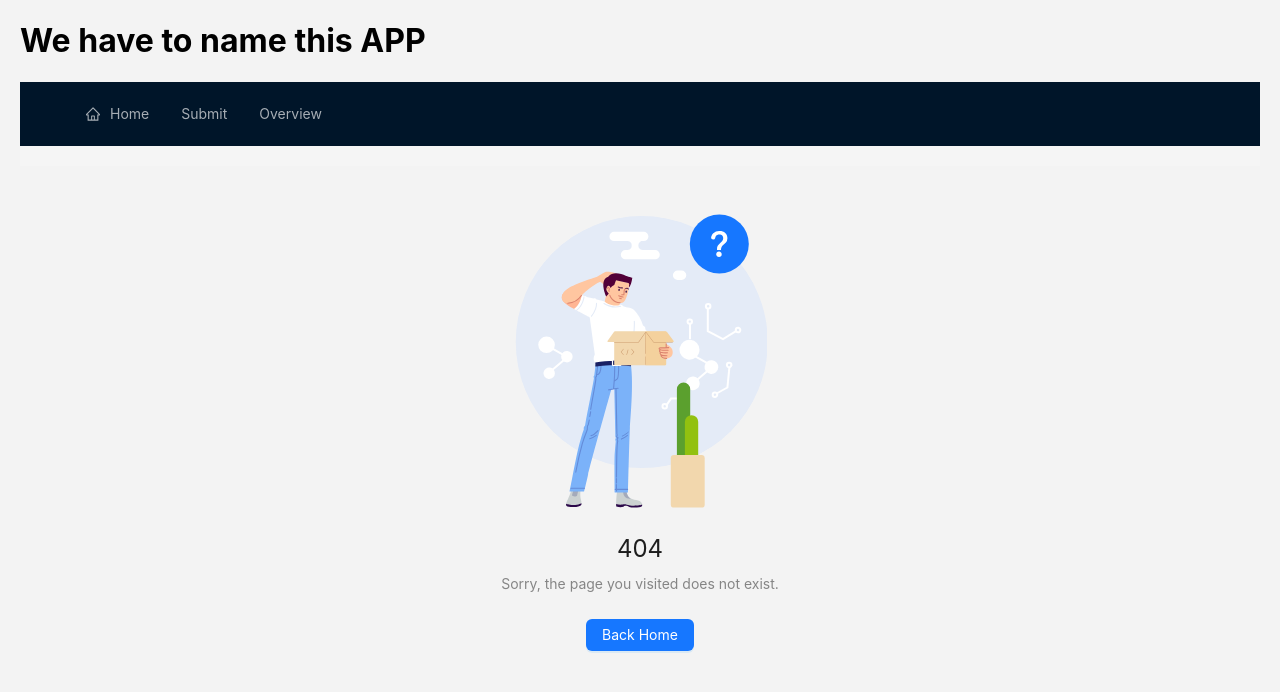
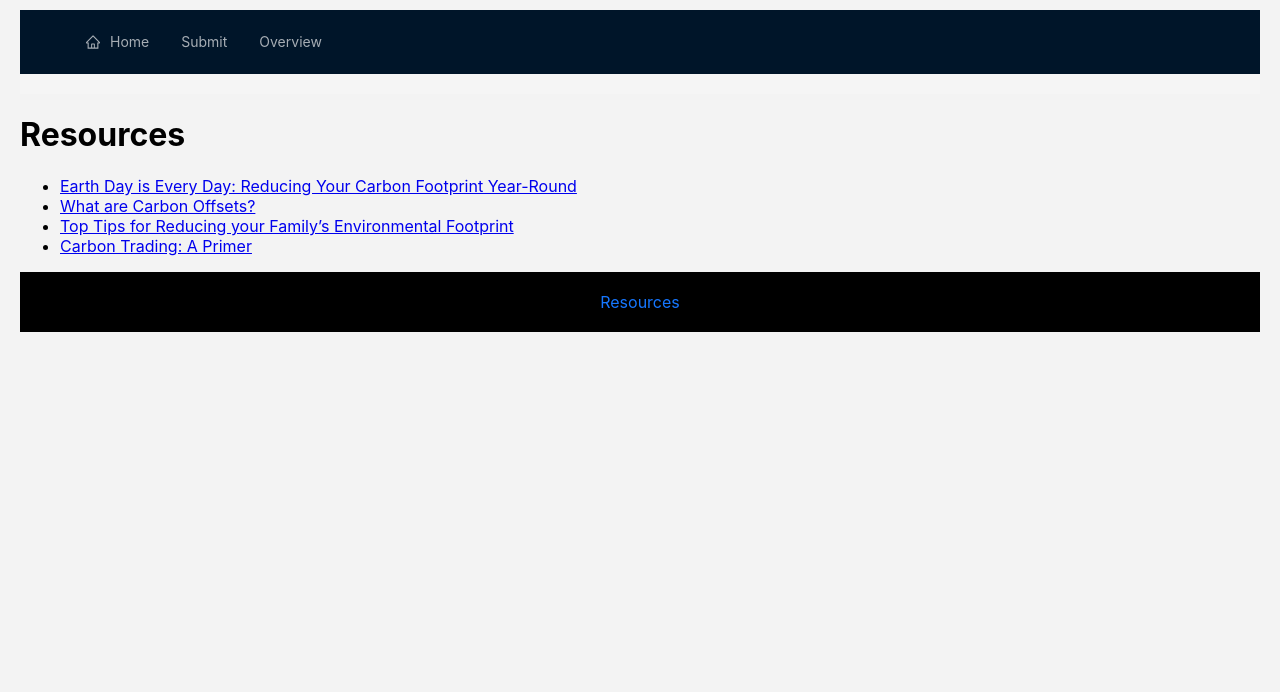
Before and after one commit to RekaKovacs93/CO2-Calculator, a React (Create React App) app in the folder client/: page /resources in a window 1280 px wide. Before the commit this address had no page. Shown: the top 692 px of the page. Built offline with nearby package versions, Linux system fonts and the light colour scheme.

Commit message:
added a footer and resources page

```diff
--- /dev/null
+++ b/client/src/components/AppFooter.js
@@ -0,0 +1,15 @@
+import React from 'react';
+import { Layout } from 'antd';
+import { Link } from 'react-router-dom'
+
+const { Footer } = Layout;
+
+const AppFooter = () => {
+  return (
+    <Footer style={{ backgroundColor: 'black', textAlign: 'center', color: 'white', fontSize: '16px', padding: '20px' }}>
+      <Link to='/resources'>Resources</Link>
+    </Footer>
+  );
+};
+
+export default AppFooter;
--- /dev/null
+++ b/client/src/components/Resources.js
@@ -0,0 +1,35 @@
+
+
+const Resources = () => {
+
+
+  return (
+    <>
+      <h1>Resources</h1>
+        <ul>
+          <li>
+            <a href="https://justenergy.com/blog/earth-day-is-every-day-reducing-your-carbon-footprint-year-round/" target="_blank">
+              Earth Day is Every Day: Reducing Your Carbon Footprint Year-Round
+            </a>
+          </li>
+          <li>
+            <a href="https://justenergy.com/blog/what-are-carbon-offsets/" target="_blank">
+              What are Carbon Offsets?
+            </a>
+          </li>
+          <li>
+            <a href="https://justenergy.com/blog/top-tips-reduce-familys-environmental-footprint/" target="_blank">
+            Top Tips for Reducing your Family’s Environmental Footprint
+            </a>
+          </li>
+          <li>
+            <a href="https://justenergy.com/blog/carbon-trading-a-primer/" target="_blank">
+            Carbon Trading: A Primer
+            </a>
+          </li>
+        </ul>
+    </>
+  )
+}
+
+export default Resources
--- a/client/src/containers/container.js
+++ b/client/src/containers/container.js
@@ -18,6 +18,8 @@ import EmissionsCard from "../components/EmissionsCard"
 import EmissionsGrid from "../components/EmissionsGrid";
 import Overview from "../components/Overview";
 import HomePage from "../components/HomePage";
+import AppFooter from "../components/AppFooter";
+import Resources from "../components/Resources";
 
 
 function Container() {
@@ -40,7 +42,6 @@ function Container() {
   return (
 
     <Router>
-      <h1>We have to name this APP</h1>
       <Navbar/>
       <Routes>
         <Route path="/" element={<HomePage EmissionValues={carbonTrackerCollection }/>}/>
@@ -48,8 +49,10 @@ function Container() {
         <Route path="/submit-form/:id" element={<SuccessfulSubmition/>}/>
         <Route path="/overview" element={<Overview carbonTrackerCollection = {carbonTrackerCollection}/>}/>
         <Route path="/display/:id" element={<DisplayInfo/>}/>
+        <Route path="/resources" element={<Resources/>}/>
         <Route path="*" element={<ErrorPage/>}/>
       </Routes>
+      <AppFooter/>
     </Router>
       // {/* {carbonTrackerCollection ? <DoughnutChart carbonTrackerCollection={carbonTrackerCollection}/>: null} */}
 
```
